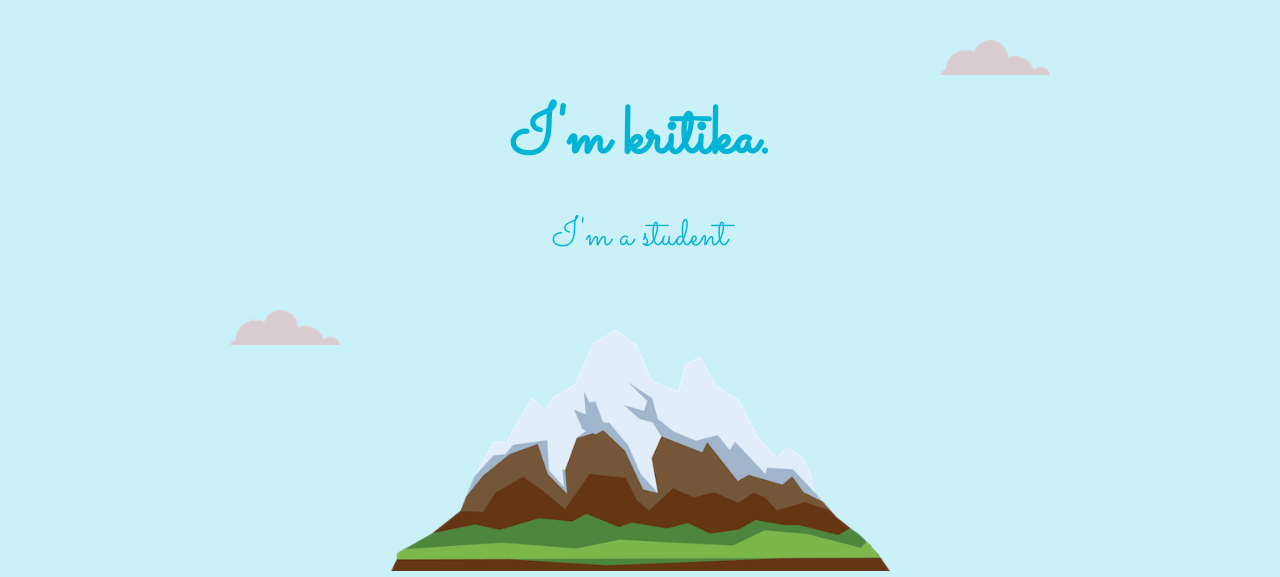
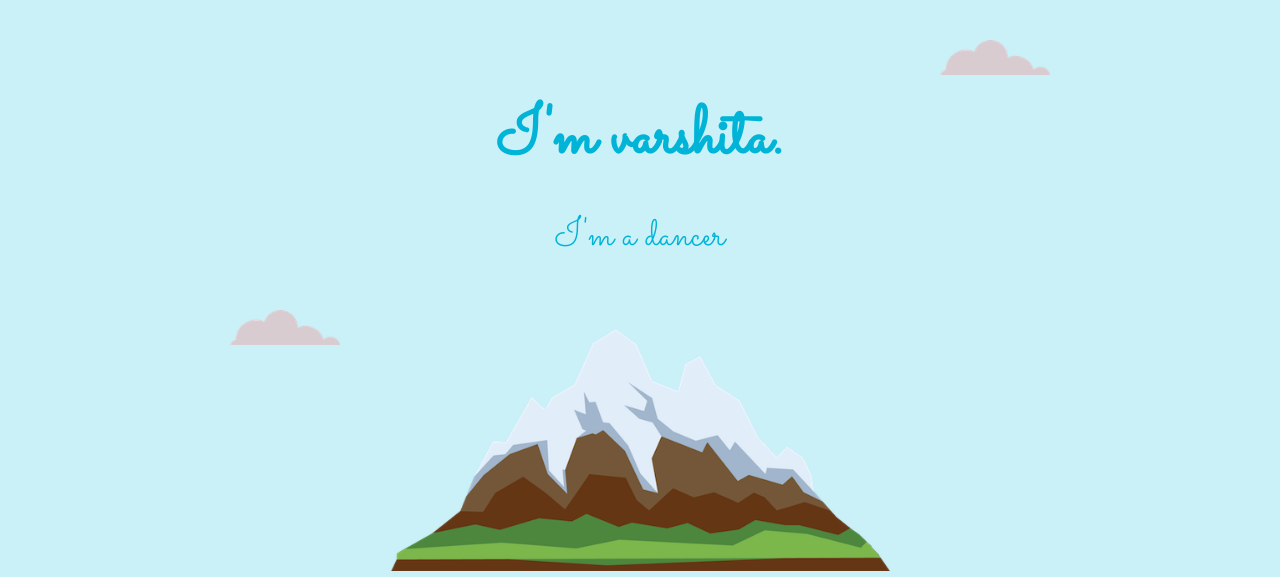
Before and after one commit to 91Kritikas/My-Resume, a plain HTML site: page index.html in a window 1280 px wide. Shown: the top 577 px of the page. Drawn offline with Linux system fonts and the light colour scheme.

Commit message:
updated name and specialization

```diff
--- a/index.html
+++ b/index.html
@@ -17,8 +17,8 @@
 <body>
     <div class="top-container">
         <img src="cloud.png" class="cloud-1" alt="">
-        <h1 class="title">I'm kritika.</h1>
-        <h2 class="title">I'm a student</h2>
+        <h1 class="title">I'm varshita.</h1>
+        <h2 class="title">I'm a dancer</h2>
         <img src="mountain.png" alt="" class="mountain">
         <img src="cloud.png" class="cloud-2" alt="">
       </div>
```
